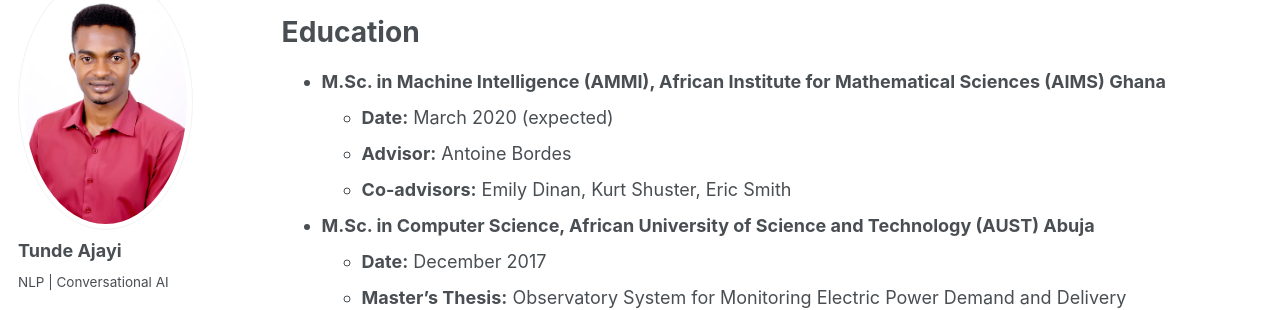
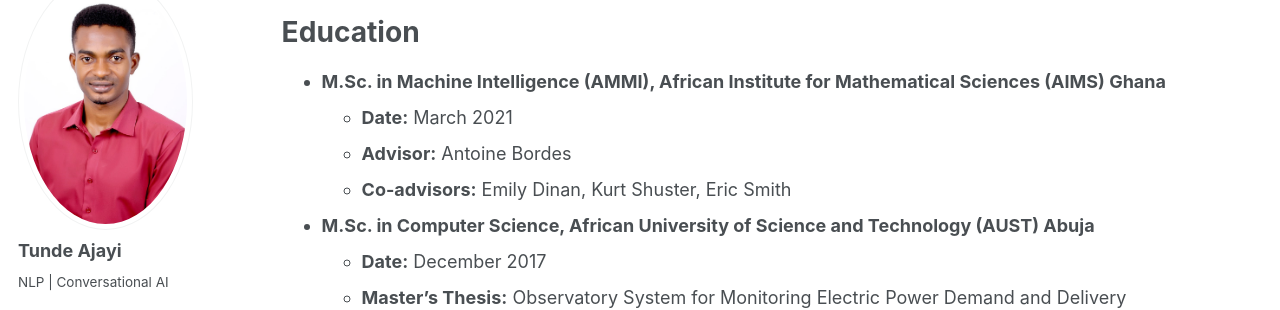
Before and after one commit to tundeajayi/tundeajayi.github.io, a Jekyll site: the page built from _pages/cv.md, in a window 1280 px wide and 900 px high. Shown: the part 144-454 px from the top of the window. Built offline with Jekyll 4.4.1, drawn with Linux system fonts in a browser that asks for light colours.

Commit message:
add grad date

```diff
--- a/_pages/cv.md
+++ b/_pages/cv.md
@@ -13,7 +13,7 @@ redirect_from:
 **Education**
 ======
 * **M.Sc. in Machine Intelligence (AMMI), African Institute for Mathematical Sciences (AIMS) Ghana**
-  - **Date:** March 2020 (expected)
+  - **Date:** March 2021
   - **Advisor:** Antoine Bordes
   - **Co-advisors:** Emily Dinan, Kurt Shuster, Eric Smith
 
```
